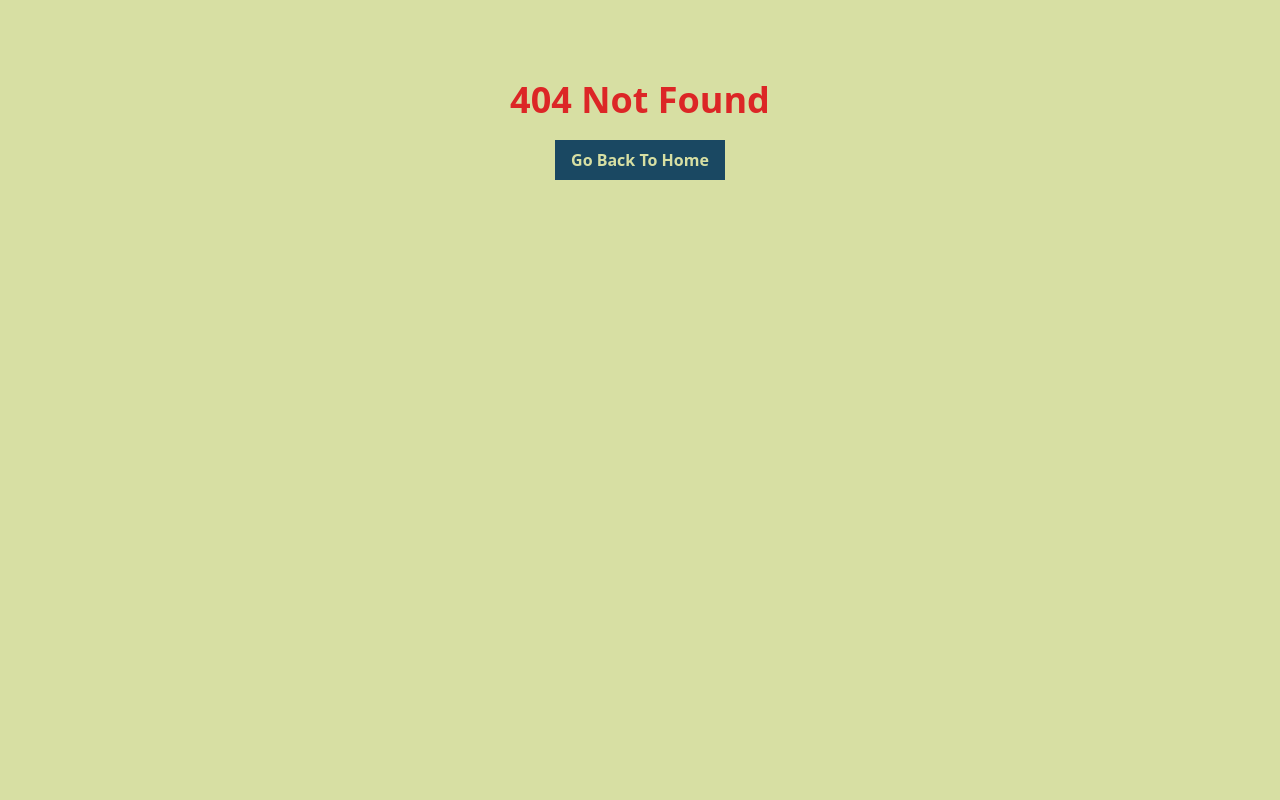
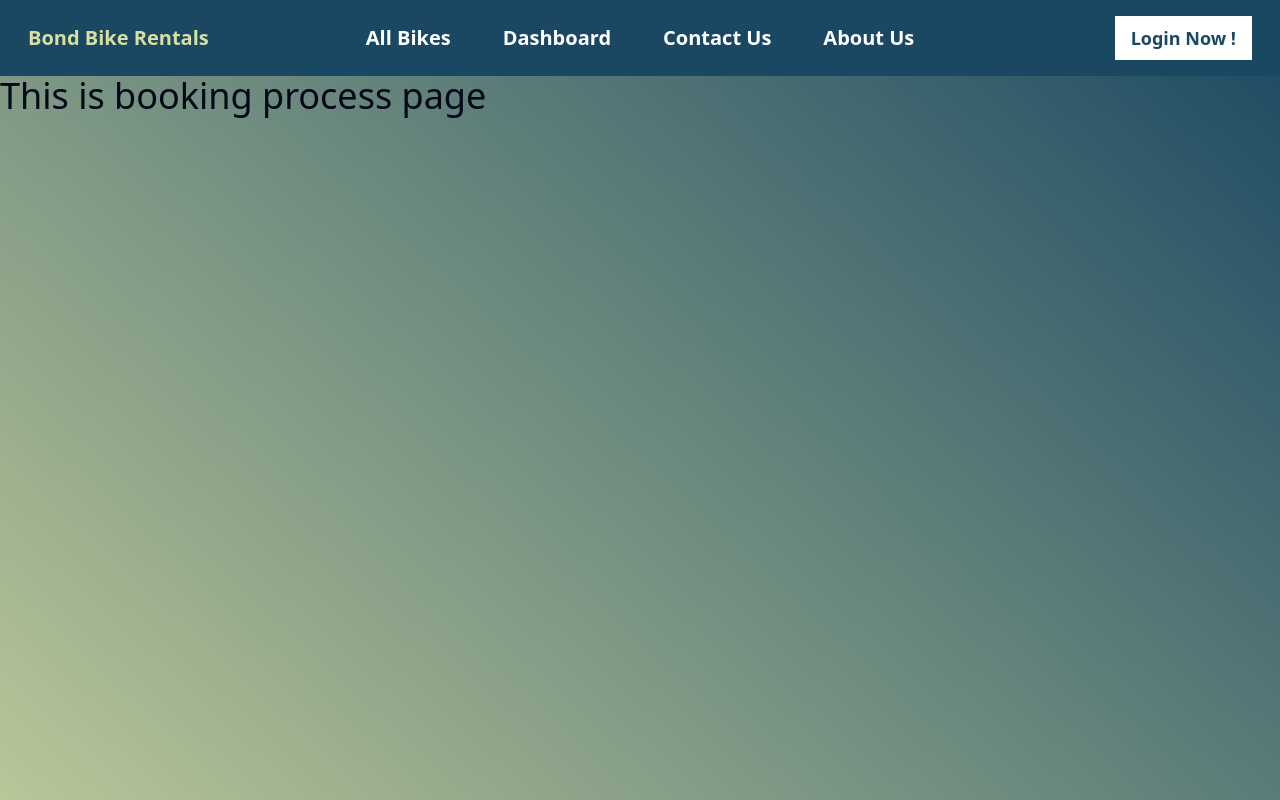
Before and after one commit to bandhandut19/bond-bike-rental-frontend, a React (Vite) app: page /booking in a window 1280 px wide. Before the commit this address had no page. Shown: the top 800 px of the page. Built offline with nearby package versions, Linux system fonts and the light colour scheme.

Commit message:
booking process page initial setup done

```diff
--- /dev/null
+++ b/src/components/BookingProcess/BookingProcess.tsx
@@ -0,0 +1,5 @@
+const BookingProcess = () => {
+  return <div className="text-4xl">This is booking process page</div>;
+};
+
+export default BookingProcess;
--- a/src/router/rootRoute.tsx
+++ b/src/router/rootRoute.tsx
@@ -10,6 +10,7 @@ import Register from "../components/Register/Register";
 import PrivateRoute from "@/components/PrivateRoutes/PrivateRoute";
 import NotFound from "@/components/Error/NotFound";
 import SingleBikePage from "../components/SingleBikePage/SingleBikePage";
+import BookingProcess from "../components/BookingProcess/BookingProcess";
 
 const rootRoute = createBrowserRouter([
   {
@@ -53,6 +54,10 @@ const rootRoute = createBrowserRouter([
         path: "/register",
         element: <Register></Register>,
       },
+      {
+        path: "/booking",
+        element: <BookingProcess></BookingProcess>,
+      },
     ],
   },
 ]);
```
